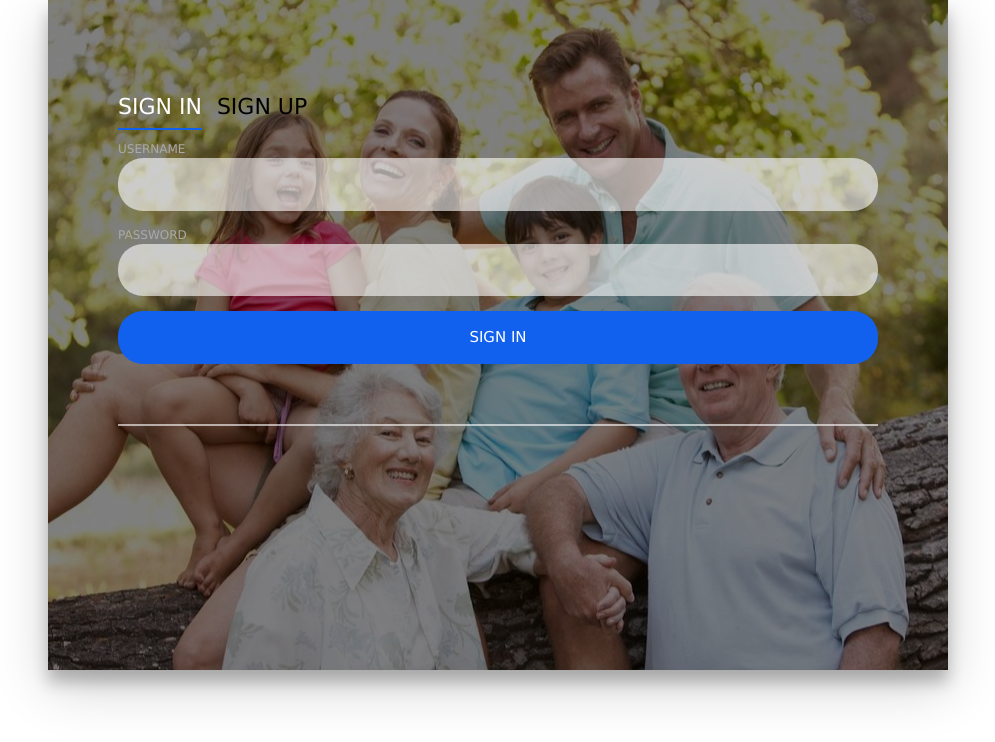
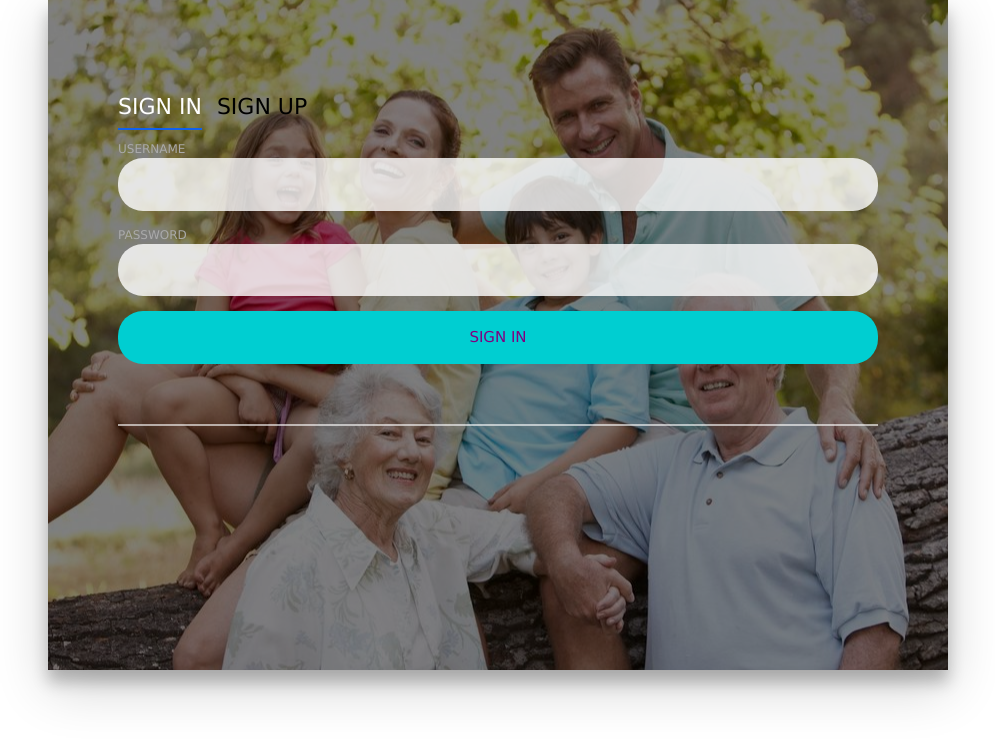
Before and after one commit to MAndrea98/FamilyTree, an Angular app in the folder FamilyTreeFrontend/: page / in a window 1280 px wide. Shown: the top 742 px of the page, without its empty margins (142-1137 px from the left). Built offline with nearby package versions, Linux system fonts and the light colour scheme.

Commit message:
Additional commit

```diff
--- a/FamilyTreeFrontend/src/app/login-page/login-page.component.css
+++ b/FamilyTreeFrontend/src/app/login-page/login-page.component.css
@@ -7,7 +7,7 @@ body{
 a{color:white;text-decoration:none}
 
 a:hover {
-    color:#1161ee;
+    color:darkturquoise;
 }
 
 h1 {
@@ -93,7 +93,8 @@ h1 {
 	border:none;
 	padding:15px 20px;
 	border-radius:25px;
-	background:rgba(255,255,255,.6);
+	background:rgba(255,255,255,.8);
+	color: purple;
 }
 .login-form .group input[data-type="password"]{
 	-webkit-text-security:circle;
@@ -103,7 +104,7 @@ h1 {
 	font-size:12px;
 }
 .login-form .group .button{
-	background:#1161ee;
+	background:darkturquoise;
 }
 .login-form .group label .icon{
 	width:15px;
--- a/FamilyTreeFrontend/src/app/login-page/login-page.component.html
+++ b/FamilyTreeFrontend/src/app/login-page/login-page.component.html
@@ -38,9 +38,6 @@
 					<input type="submit" class="button" value="Sign Up" (click)="signUp()">
 				</div>
 				<div class="hr"></div>
-				<div class="foot-lnk">
-					<a (click)=home();><label for="tab-1">Already Member?</label></a>
-				</div>
 			</div>
 		</div>
 	</div>
```
